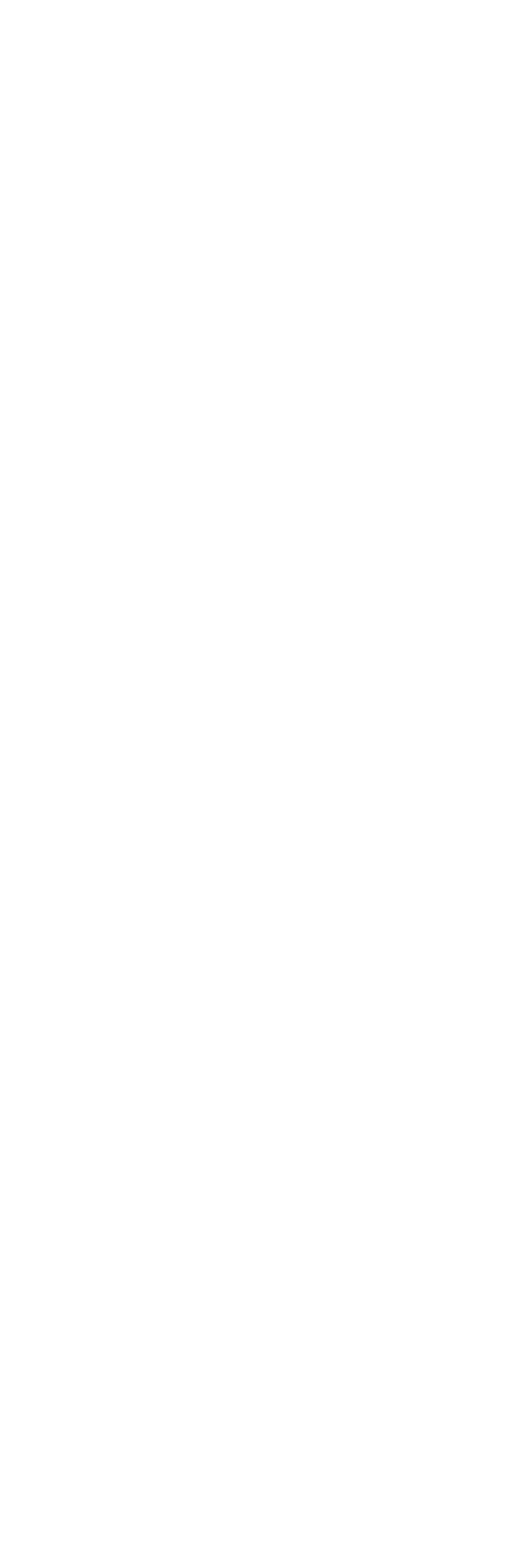
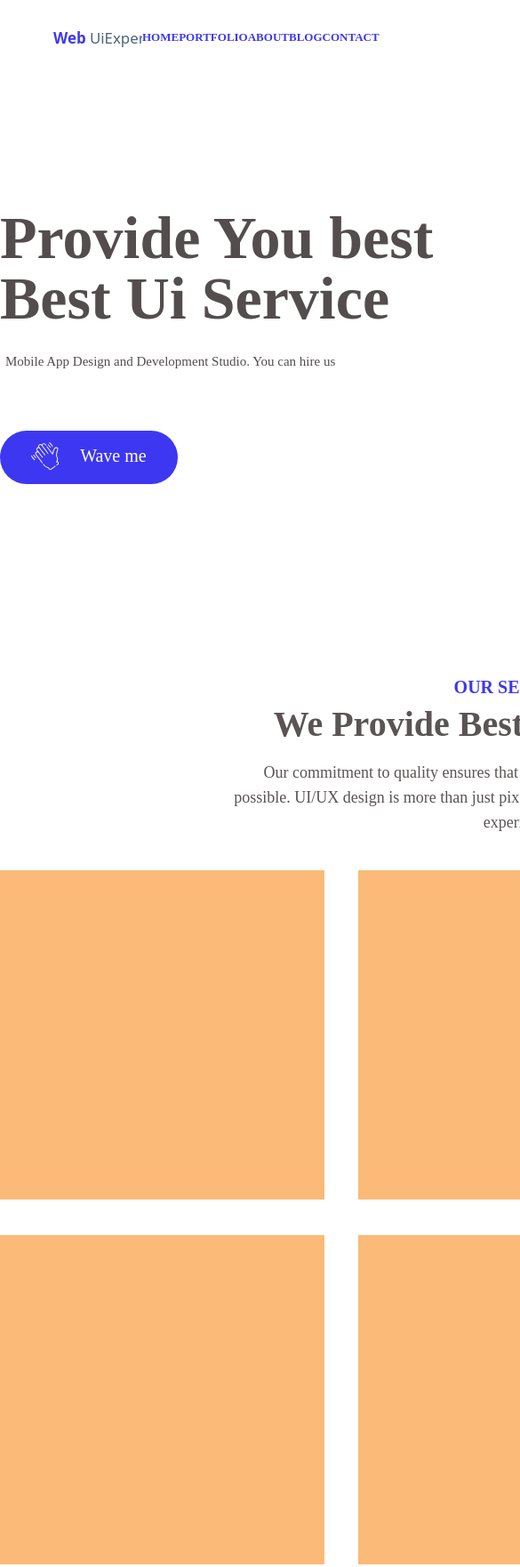
Before and after one commit to ElleDavidoff/Homework-7, a plain HTML site: page index.html in a window 390 px wide. Shown: the top 1761 px of the page at 89% size, 585 px wide, since content can reach past the window. Before the commit the page ends 844 px from the top, so only its background shows below. Drawn offline with Linux system fonts and the light colour scheme.

Commit message:
Make header and two sections

```diff
--- a/CSS/style.css
+++ b/CSS/style.css
@@ -0,0 +1,175 @@
+/*Header start*/
+
+header{
+	width: 100%;
+	padding: 30px 60px ;
+	display: flex;
+	justify-content: space-between;
+	align-items: center;
+	z-index: 5000;
+	background-color: white;
+}
+
+.logo{
+	width: 100px;
+}
+
+.nav-bar{
+	width: 400px;
+}
+
+ul{
+	color: #3D37F1;
+	font-weight: bold;
+	font-size: 13px;
+	display: flex;
+	justify-content: space-between;
+	align-items: center;
+}
+
+/*Header end*/
+
+/*Section-1 start*/
+
+.section-1-container{
+	width: 1170px;
+	margin: 0 auto;
+	display: flex;
+	justify-content: space-between;
+}
+
+.h1-section-1{
+	font-size: 68px;
+	font-weight: bold;
+	color: #534D4D;
+}
+
+.h5-section-1{
+	margin-top: 30px;
+	font-size: 15px;
+	color: #534D4D;
+	text-indent: 6px;
+
+}
+
+.button{
+	background-color: #3D37F1;
+	width: 200px;
+	height: 60px;
+	border-radius: 38px;
+	margin-top: 70px;
+	display: flex;
+	justify-content: center;
+	align-items: center;
+}
+
+.button-text{
+	color: white;
+	font-size: 20px;
+}
+
+.button-text::before{
+	content: url("../images/waving-hand.svg");
+	margin-right: 20px;
+	display: inline-block;
+	vertical-align: middle;
+}
+
+.image-1{
+	width: 500px;
+}
+/*Section-1 end*/
+
+/*Section-2 start*/
+
+.text-section-2{
+	width: 1170px;
+	margin: 0 auto;
+	text-align: center;
+
+}
+
+.h4-section-2{
+	font-size: 20px;
+	color: #3D37F1;
+	font-weight: bold;
+}
+
+.h1-section-2{
+	margin: 12px 0 20px;
+	font-size: 40px;
+	color: #5A5454;
+	font-weight: bold;
+
+}
+
+.p-section-2{
+	line-height: 28px;
+	font-size: 18px;
+	color: #5A5454;
+	margin-bottom: 40px;
+}
+
+
+
+.card-container{
+	width: 1170px;
+	margin: 0 auto;
+	margin-bottom: 40px;
+	display: flex;
+	justify-content: space-between;
+	align-items: center;
+
+}
+
+.card-1{
+	width: 365px;
+	height: 370px;
+	background-color: #FBBA77;
+	color: white ;
+
+}
+
+
+
+.card-2{
+	width: 365px;
+	height: 370px;
+	background-color: #FBBA77;
+	color: white ;
+
+}
+
+.card-3{
+	width: 365px;
+	height: 370px;
+	background-color: #FBBA77;
+	color: white ;
+
+}
+
+.card-4{
+	width: 365px;
+	height: 370px;
+	background-color: #FBBA77;
+	color: white ;
+
+}
+
+
+.card-5{
+	width: 365px;
+	height: 370px;
+	background-color: #FBBA77;
+	color: white ;
+
+}
+
+.card-6{
+	width: 365px;
+	height: 370px;
+	background-color: #FBBA77;
+	color: white ;
+
+}
+/*Section-2 end*/
--- a/index.html
+++ b/index.html
@@ -1,10 +1,56 @@
 <!DOCTYPE html>
 <html>
 <head>
+	<link rel="stylesheet" type="text/css" href="CSS/reset.css">
+	<link rel="stylesheet" type="text/css" href="CSS/style.css">
 	<meta charset="utf-8">
 	<title>Homework-7</title>
 </head>
 <body>
-
+	<header>
+		<img class="logo" src="images/logo.svg" alt="logo">
+		<nav class="nav-bar" >
+			<ul>
+				<li>HOME</li>
+				<li>PORTFOLIO</li>
+				<li>ABOUT</li>
+				<li>BLOG</li>
+				<li>CONTACT</li>
+			</ul>
+		</nav>
+	</header>
+	<section style="margin-top: 150px;">
+		<div class="section-1-container">
+			<div >
+				<h1 class="h1-section-1">
+				Provide You best <br> Best Ui Service
+				</h1>
+				<h5 class="h5-section-1">
+				Mobile App Design and Development Studio. You can hire us
+				</h5>
+				<div class="button">
+					<span class="button-text"> Wave me</span>
+				</div>
+			</div>
+			<img class="image-1" src="images/image1.png" alt="image-1">
+		</div>
+	</section>
+	<section style="margin-top: 200px">
+		<div class="text-section-2">
+			<h4 class="h4-section-2">OUR SERVICES</h3>
+			<h1 class="h1-section-2">We Provide Best Quality Service </h1>
+			<p class="p-section-2">Our commitment to quality ensures that your applications get the best UI design<br> possible. UI/UX design is more than just pixels and animations, but the entire application <br>experience.</p>
+		</div>
+		<div class="card-container">
+			<div class="card-1"></div>
+			<div class="card-2"></div>
+			<div class="card-3"></div>
+		</div>
+		<div class="card-container">
+			<div class="card-4"></div>
+			<div class="card-5"></div>
+			<div class="card-6"></div>
+		</div>
+	</section>
 </body>
 </html>
```
Also changed, not shown: images/image1.png (added), images/logo.svg (added), images/waving-hand.svg (added).
